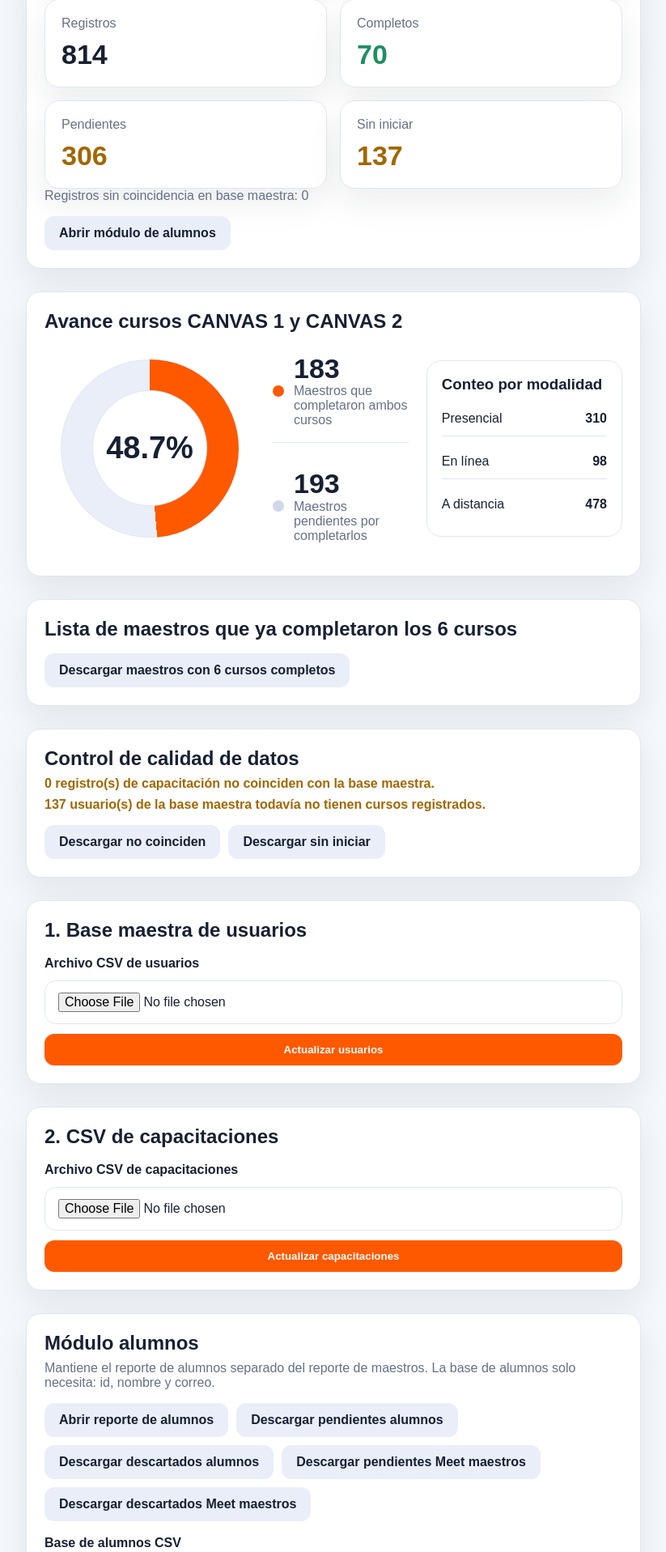
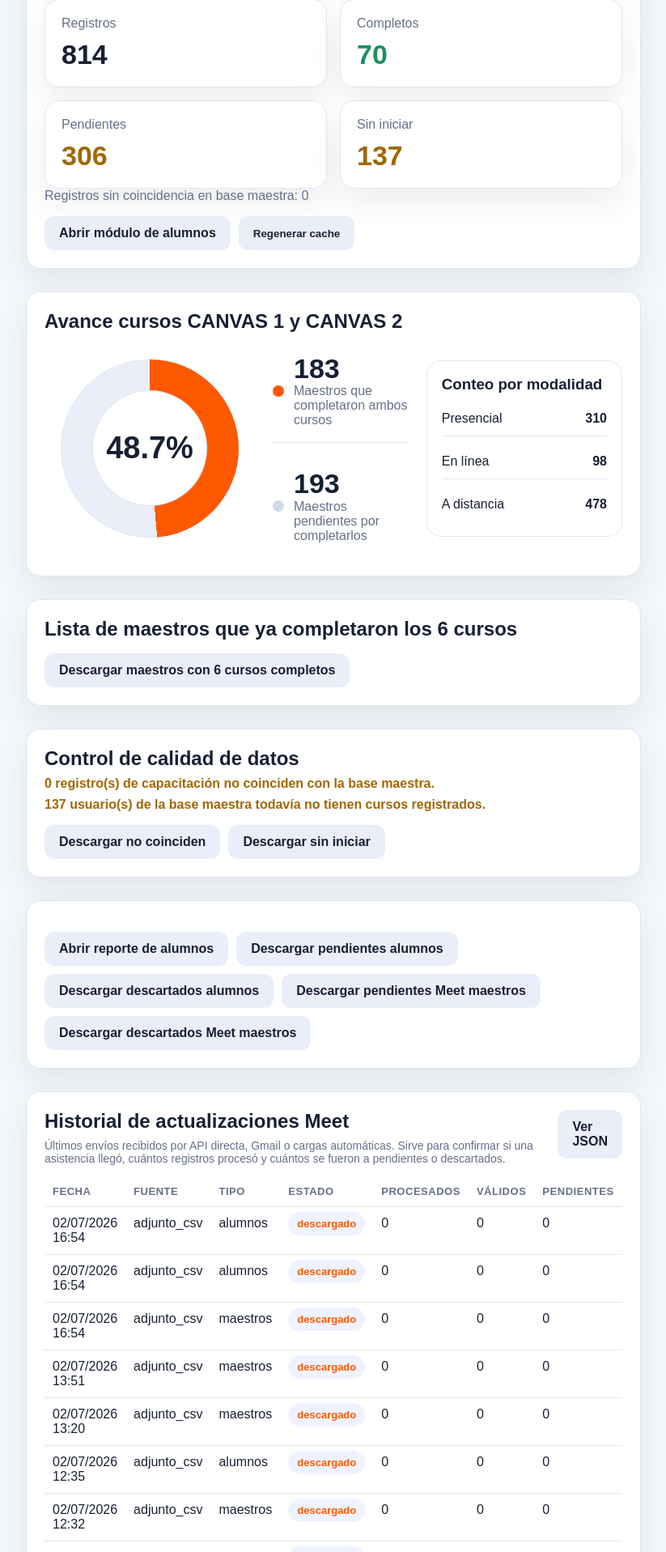
Before and after one commit to renauds25/reporte-canvas, a Flask app: page /admin/panel in a window 1280 px wide. Shown: the part 390-2307 px from the top of the page at 81% size, without its empty margins (228-1051 px from the left). Run offline with Flask 3, Linux system fonts and the light colour scheme; a user stored in the database is signed in; data comes from the database, SQL or seed files in the repository; parts of the project's set-up code (start-up, migrations or seed data) failed here and were passed over.

Commit message:
Simplificar panel admin

```diff
--- a/app.py
+++ b/app.py
@@ -96,7 +96,7 @@ MODALIDADES = MODALIDADES_OFICIALES
 ALUMNOS_CURSO_OFICIAL = os.getenv("ALUMNOS_CURSO_OFICIAL", "CURSO DE ALUMNOS")
 ALUMNOS_CURSOS_OFICIALES = [ALUMNOS_CURSO_OFICIAL]
 ALUMNOS_MODALIDADES = ["A distancia"]
-ALUMNOS_MINUTOS_MINIMOS = int(os.getenv("ALUMNOS_MINUTOS_MINIMOS", "5"))
+ALUMNOS_MINUTOS_MINIMOS = int(os.getenv("ALUMNOS_MINUTOS_MINIMOS", "30"))
 MAESTROS_MINUTOS_MINIMOS = int(os.getenv("MAESTROS_MINUTOS_MINIMOS", "30"))
 MAESTROS_HORARIOS_TOLERANCIA_MINUTOS = int(os.getenv("MAESTROS_HORARIOS_TOLERANCIA_MINUTOS", "15"))
 
@@ -184,6 +184,39 @@ def parse_date(value: str) -> datetime:
         except ValueError:
             continue
     return datetime.min
+
+
+def mexico_now() -> datetime:
+    return datetime.now(ZoneInfo("America/Mexico_City"))
+
+
+def mexico_now_label() -> str:
+    return mexico_now().strftime("%d/%m/%Y %H:%M")
+
+
+def parse_datetime_flexible(value: Any) -> datetime:
+    text = clean(value)
+    if not text:
+        return datetime.min
+
+    for fmt in (
+        "%d/%m/%Y %H:%M",
+        "%d/%m/%Y %H:%M:%S",
+        "%Y-%m-%d %H:%M:%S",
+        "%Y-%m-%dT%H:%M:%S",
+        "%Y-%m-%dT%H:%M",
+        "%Y-%m-%d",
+        "%d/%m/%Y",
+    ):
+        try:
+            return datetime.strptime(text[:19], fmt) if "T" in fmt and len(text) > 19 else datetime.strptime(text, fmt)
+        except ValueError:
+            continue
+
+    try:
+        return datetime.fromisoformat(text.replace("Z", "+00:00")).replace(tzinfo=None)
+    except ValueError:
+        return datetime.min
 
 def get_last_update_label(path: Path = CAPACITACIONES_PATH) -> str:
     if path.exists():
@@ -877,15 +910,23 @@ def process_direct_meet_upload(metadata: dict[str, str], content: bytes) -> dict
             "origen": "api_directa",
             "asunto": subject,
             "fecha_reunion": fecha_reunion,
-            "fecha_descarga": datetime.now().strftime("%d/%m/%Y %H:%M"),
+            "fecha_descarga": mexico_now_label(),
             "estado": "procesado",
             "tipo": tipo,
             "detalle": build_ingesta_detalle_json(tipo, resultado),
         }])
 
-    resultado_bd = sincronizar_bd_desde_csv()
-
-    return {
+    try:
+        resultado_bd = sincronizar_bd_meet_api_ligero(tipo)
+        advertencia_bd = ""
+    except Exception as exc:
+        resultado_bd = {
+            "ok": False,
+            "error": f"La asistencia se procesó, pero no se pudo actualizar BD/cache: {exc}",
+        }
+        advertencia_bd = resultado_bd["error"]
+
+    response_payload = {
         "ok": True,
         "duplicado": False,
         "tipo": tipo,
@@ -894,6 +935,10 @@ def process_direct_meet_upload(metadata: dict[str, str], content: bytes) -> dict
         "resultado": resultado,
         "bd": resultado_bd,
     }
+    if advertencia_bd:
+        response_payload["advertencia"] = advertencia_bd
+
+    return response_payload
 
 
 
@@ -952,22 +997,44 @@ def enrich_ingesta_row(row: dict[str, Any]) -> dict[str, Any]:
     item["error"] = clean(detalle.get("error", ""))
     item["mensaje_detalle"] = clean(detalle.get("mensaje", ""))
     item["es_error"] = clean(item.get("estado", "")).lower().startswith("error") or bool(item["error"])
+    item["fecha_orden"] = parse_datetime_flexible(
+        item.get("fecha_descarga")
+        or item.get("actualizado_en")
+        or item.get("creado_en")
+    ).isoformat()
     return item
 
 
+def ordenar_ingestas_admin(rows: list[dict[str, Any]], limite: int) -> list[dict[str, Any]]:
+    enriquecidas = [enrich_ingesta_row(row) for row in rows]
+
+    def key(item: dict[str, Any]) -> tuple[datetime, int]:
+        fecha = parse_datetime_flexible(
+            item.get("fecha_descarga")
+            or item.get("fecha_orden")
+            or item.get("actualizado_en")
+            or item.get("creado_en")
+        )
+        prioridad_api = 1 if norm(item.get("origen")) == "api_directa" else 0
+        return fecha, prioridad_api
+
+    return sorted(enriquecidas, key=key, reverse=True)[:limite]
+
+
 def leer_ingestas_recientes_admin(limite: int = 12) -> list[dict[str, Any]]:
+    limite_busqueda = max(limite * 5, 100)
     try:
         if database_url_configurada():
             from database_postgres import leer_ingestas_recientes_postgres
 
-            rows = leer_ingestas_recientes_postgres(limite=limite)
+            rows = leer_ingestas_recientes_postgres(limite=limite_busqueda)
         else:
             from database import leer_ingestas_recientes
 
-            rows = leer_ingestas_recientes(limite=limite)
+            rows = leer_ingestas_recientes(limite=limite_busqueda)
 
         if rows:
-            return [enrich_ingesta_row(row) for row in rows]
+            return ordenar_ingestas_admin(rows, limite)
     except Exception as exc:
         print(f"AVISO: No se pudieron leer ingestas desde BD. Usando CSV. Detalle: {exc}", file=sys.stderr)
 
@@ -981,8 +1048,7 @@ def leer_ingestas_recientes_admin(limite: int = 12) -> list[dict[str, Any]]:
         print(f"AVISO: No se pudo leer historial de ingestas CSV. Detalle: {exc}", file=sys.stderr)
         return []
 
-    rows = list(reversed(rows[-limite:]))
-    return [enrich_ingesta_row(row) for row in rows]
+    return ordenar_ingestas_admin(rows, limite)
 
 def normalize_gmail_label_name(label_name: str) -> str:
     return clean(label_name) or "meet_python_descargado"
@@ -1810,6 +1876,90 @@ def regenerate_report_cache() -> dict[str, Any]:
     }
 
 
+def regenerate_report_cache_for_tipo(tipo: str) -> dict[str, Any]:
+    tipo = "alumno" if normalize_meet_tipo(tipo) == "alumnos" or clean(tipo).lower() == "alumno" else "maestro"
+    invalidate_report_cache(tipo)
+    reporte = get_report_payload(tipo, force_refresh=True)
+    return {
+        "cache_enabled": REPORT_CACHE_ENABLED,
+        "tipo": tipo,
+        "total_personas": reporte.get("total_personas", 0),
+        "total_registros": reporte.get("total_registros", 0),
+        "cache": str(report_cache_path(tipo)),
+    }
+
+
+def sincronizar_bd_meet_api_ligero(tipo: str) -> dict[str, Any]:
+    """Sincroniza solo las tablas afectadas por una ingesta Meet directa.
+
+    Evita reconstruir toda la BD en cada llamada de Apps Script, reduciendo
+    timeouts/500 en Render. Para limpiezas manuales o cambios grandes, sigue
+    usando `python app.py sincronizar-bd`.
+    """
+    tipo_normalizado = normalize_meet_tipo(tipo)
+    tipo_db = "maestro" if tipo_normalizado == "maestros" else "alumno"
+
+    if not database_url_configurada():
+        resultado = sincronizar_bd_desde_csv()
+        resultado["modo"] = "sincronizacion_completa_sqlite"
+        return resultado
+
+    from database_postgres import (
+        crear_engine_postgres,
+        ejecutar,
+        importar_auxiliares_pg,
+        importar_capacitaciones_pg,
+        importar_ingestas_pg,
+        inicializar_postgres,
+        resumen_postgres,
+    )
+
+    if tipo_db == "maestro":
+        capacitaciones_path = CAPACITACIONES_PATH
+        pendientes_path = MAESTROS_PENDIENTES_MEET_PATH
+        descartados_path = MAESTROS_DESCARTADOS_MEET_PATH
+        cache_tipo = "maestro"
+    else:
+        capacitaciones_path = ALUMNOS_CAPACITACIONES_PATH
+        pendientes_path = ALUMNOS_PENDIENTES_PATH
+        descartados_path = ALUMNOS_DESCARTADOS_PATH
+        cache_tipo = "alumno"
+
+    engine = crear_engine_postgres()
+    with engine.begin() as conexion:
+        inicializar_postgres(conexion)
+        capacitaciones = importar_capacitaciones_pg(conexion, capacitaciones_path, tipo_db)
+
+        ejecutar(conexion, "DELETE FROM pendientes_revision WHERE tipo = :tipo", {"tipo": tipo_db})
+        ejecutar(conexion, "DELETE FROM descartados WHERE tipo = :tipo", {"tipo": tipo_db})
+
+        pendientes = importar_auxiliares_pg(conexion, pendientes_path, tipo_db, "pendientes_revision")
+        descartados = importar_auxiliares_pg(conexion, descartados_path, tipo_db, "descartados")
+        ingestas = importar_ingestas_pg(conexion, ALUMNOS_MEET_PROCESADOS_PATH)
+        resumen = resumen_postgres(conexion)
+
+    try:
+        cache = regenerate_report_cache_for_tipo(cache_tipo)
+    except Exception as exc:
+        cache = {
+            "cache_enabled": REPORT_CACHE_ENABLED,
+            "error": f"No se pudo regenerar cache {cache_tipo}: {exc}",
+        }
+
+    return {
+        "ok": True,
+        "database_backend": "postgresql",
+        "modo": "incremental_meet_api",
+        "tipo": tipo_db,
+        "capacitaciones_importadas": capacitaciones,
+        "pendientes_importados": pendientes,
+        "descartados_importados": descartados,
+        "ingestas_importadas": ingestas,
+        "tablas": resumen,
+        "cache": cache,
+    }
+
+
 def sync_bd_safe() -> dict[str, Any]:
     try:
         return sincronizar_bd_desde_csv()
@@ -2154,6 +2304,31 @@ def admin_panel():
     return render_template("admin.html", logged_in=True, error=None, reporte=reporte, ingestas=ingestas)
 
 
+@app.post("/admin/cache/regenerar")
+@report_login_required
+@login_required
+def admin_regenerar_cache():
+    try:
+        cache = regenerate_report_cache()
+        ok = True
+        error = ""
+    except Exception as exc:
+        cache = {}
+        ok = False
+        error = f"No se pudo regenerar cache: {exc}"
+
+    if wants_json_response():
+        status = 200 if ok else 500
+        return jsonify({"ok": ok, "cache": cache, "error": error}), status
+
+    if not ok:
+        reporte = get_report_payload("maestro")
+        ingestas = leer_ingestas_recientes_admin()
+        return render_template("admin.html", logged_in=True, error=error, reporte=reporte, ingestas=ingestas)
+
+    return redirect(url_for("admin_panel", updated="cache"))
+
+
 @app.get("/admin/api/ingestas")
 @report_login_required
 @login_required
--- a/data/alumnos/capacitaciones.csv
+++ b/data/alumnos/capacitaciones.csv
@@ -199,7 +199,6 @@ id,nombre,correo,curso,modalidad,fecha_actualizacion
 23144,YERIK IVAN RODRIGUEZ MORALES,yerik.rodriguez@iest.edu.mx,CURSO DE ALUMNOS,A distancia,01/07/2026
 24342,YULIANA ALVAREZ RODRIGUEZ,yuliana.alvarez01@iest.edu.mx,CURSO DE ALUMNOS,A distancia,01/07/2026
 26205,ZIOMARA JACQUELINE VENEGAS IBARRA,jacqueline.venegas@iest.edu.mx,CURSO DE ALUMNOS,A distancia,01/07/2026
-17912,renaud santos rocha,renaud.santos@iest.edu.mx,CURSO DE ALUMNOS,A distancia,01/07/2026
 24188,XIMENA GUADALUPE ALARCON GUERRERO,ximena.alarcon@iest.edu.mx,CURSO DE ALUMNOS,A distancia,30/06/2026
 25859,CARLOS AVELINO ANDRADE BALBOA,carlos.andrade02@iest.edu.mx,CURSO DE ALUMNOS,A distancia,30/06/2026
 22495,AARON BAUTISTA ORTA,aaron.bautista@iest.edu.mx,CURSO DE ALUMNOS,A distancia,30/06/2026
--- a/data/maestros/horarios_cursos.csv
+++ b/data/maestros/horarios_cursos.csv
@@ -17,7 +17,7 @@ CANVAS 3. GRUPOS (EQUIPOS).,A distancia,12/08/2026,09:00,11:30
 CANVAS 3. GRUPOS (EQUIPOS).,A distancia,12/08/2026,16:30,19:00
 CANVAS 4. RÚBRICAS.,A distancia,13/08/2026,09:00,11:30
 CANVAS 4. RÚBRICAS.,A distancia,13/08/2026,16:30,19:00
-CANVAS 5. FOROS DE DISCUSIÓN Y SPEEDGRADER.,A distancia,14/08/2026,09:00,11:30
-CANVAS 5. FOROS DE DISCUSIÓN Y SPEEDGRADER.,A distancia,14/08/2026,16:30,19:00
+CANVAS 5. FOROS DE DISCUSIÓN.,A distancia,14/08/2026,09:00,11:30
+CANVAS 5. FOROS DE DISCUSIÓN.,A distancia,14/08/2026,16:30,19:00
 CANVAS 6. EXÁMENES Y SPEEDGRADER.,A distancia,25/08/2026,09:00,12:00
 CANVAS 6. EXÁMENES Y SPEEDGRADER.,A distancia,26/08/2026,16:00,19:00
--- a/migrar_csv_a_bd.py
+++ b/migrar_csv_a_bd.py
@@ -17,6 +17,7 @@ from database import (  # noqa: E402
     ALUMNOS_PENDIENTES_PATH,
     ALUMNOS_USUARIOS_PATH,
     DATABASE_PATH,
+    CURSOS_MAESTROS,
     MAESTROS_CAPACITACIONES_PATH,
     MAESTROS_DESCARTADOS_MEET_PATH,
     MAESTROS_PENDIENTES_MEET_PATH,
@@ -44,9 +45,12 @@ def migrar_csv_a_sqlite(reiniciar: bool = True, db_path: Path = DATABASE_PATH) -
         if reiniciar:
             reiniciar_datos(conexion)
 
+        cursos_base_total = importar_cursos_base(conexion)
         resultado = {
             "backend": "sqlite",
-            "cursos_base": importar_cursos_base(conexion),
+            "cursos_base": cursos_base_total,
+            "cursos_base_maestros": len(CURSOS_MAESTROS),
+            "cursos_base_alumnos": 1,
             "usuarios_maestros": importar_usuarios(conexion, MAESTROS_USUARIOS_PATH, "maestro"),
             "usuarios_alumnos": importar_usuarios(conexion, ALUMNOS_USUARIOS_PATH, "alumno"),
             "capacitaciones_maestros": importar_capacitaciones(conexion, MAESTROS_CAPACITACIONES_PATH, "maestro"),
--- a/static/css/styles.css
+++ b/static/css/styles.css
@@ -1403,3 +1403,48 @@ code {
         flex-direction: column;
     }
 }
+
+.inline-form {
+    display: inline-flex;
+    margin: 0;
+}
+
+.manual-flow-grid {
+    display: grid;
+    grid-template-columns: repeat(auto-fit, minmax(260px, 1fr));
+    gap: 1rem;
+    margin: 1.5rem 0;
+}
+
+.manual-flow-card {
+    border: 1px solid var(--border, #d9e2ef);
+    border-radius: 18px;
+    padding: 1rem;
+    background: rgba(246, 249, 255, 0.7);
+}
+
+.manual-flow-card h3 {
+    margin-top: 0;
+}
+
+.manual-flow-card code,
+.code-note code {
+    display: inline-block;
+    padding: 0.18rem 0.4rem;
+    border-radius: 8px;
+    background: #eef3fb;
+    color: #172033;
+    font-size: 0.92em;
+}
+
+.code-note {
+    margin: 1rem 0;
+    padding: 1rem;
+    border-radius: 16px;
+    background: #fff7ed;
+    border: 1px solid #fed7aa;
+}
+
+.code-note p {
+    margin-top: 0;
+}
--- a/templates/admin.html
+++ b/templates/admin.html
@@ -12,7 +12,7 @@
         <div>
             <p class="eyebrow">Panel admin</p>
             <h1>Actualizar reporte Canvas LMS</h1>
-            <p class="subtitle">Sube la base maestra de usuarios y el CSV diario de capacitaciones.</p>
+            <p class="subtitle">Panel de control para revisar el estado, regenerar cache y descargar archivos de apoyo.</p>
         </div>
         <a class="admin-link" href="/">Ver reporte</a>
     </header>
@@ -63,6 +63,9 @@
                 <p class="muted">Registros sin coincidencia en base maestra: <span id="adminTotalSinCoincidencia">{{ reporte.total_registros_sin_coincidencia }}</span></p>
                 <div class="actions">
                     <a class="btn secondary" href="{{ url_for('alumnos') }}">Abrir módulo de alumnos</a>
+                    <form method="post" action="/admin/cache/regenerar" class="inline-form">
+                        <button class="btn secondary" type="submit">Regenerar cache</button>
+                    </form>
                 </div>
             </section>
 
@@ -128,29 +131,6 @@
             </section>
 
             <section class="section panel">
-                <h2>1. Base maestra de usuarios</h2>
-
-                <form method="post" action="/admin/upload/usuarios" enctype="multipart/form-data" class="form admin-upload-form" data-upload-type="usuarios">
-                    <label for="usuarios">Archivo CSV de usuarios</label>
-                    <input id="usuarios" name="archivo" type="file" accept=".csv" required>
-                    <button class="btn" type="submit">Actualizar usuarios</button>
-                </form>
-            </section>
-
-            <section class="section panel">
-                <h2>2. CSV de capacitaciones</h2>
-
-                <form method="post" action="/admin/upload/capacitaciones" enctype="multipart/form-data" class="form admin-upload-form" data-upload-type="capacitaciones">
-                    <label for="capacitaciones">Archivo CSV de capacitaciones</label>
-                    <input id="capacitaciones" name="archivo" type="file" accept=".csv" required>
-                    <button class="btn" type="submit">Actualizar capacitaciones</button>
-                </form>
-            </section>
-
-            <section class="section panel">
-                <h2>Módulo alumnos</h2>
-                <p class="muted">Mantiene el reporte de alumnos separado del reporte de maestros. La base de alumnos solo necesita: id, nombre y correo.</p>
-
                 <div class="actions">
                     <a class="btn secondary" href="{{ url_for('alumnos') }}">Abrir reporte de alumnos</a>
                     <a class="btn secondary" href="/admin/download/alumnos/pendientes">Descargar pendientes alumnos</a>
@@ -158,39 +138,6 @@
                     <a class="btn secondary" href="/admin/download/maestros/meet-pendientes">Descargar pendientes Meet maestros</a>
                     <a class="btn secondary" href="/admin/download/maestros/meet-descartados">Descargar descartados Meet maestros</a>
                 </div>
-
-                <form method="post" action="/admin/upload/alumnos/usuarios" enctype="multipart/form-data" class="form admin-upload-form" data-upload-type="alumnos_usuarios">
-                    <label for="alumnosUsuarios">Base de alumnos CSV</label>
-                    <input id="alumnosUsuarios" name="archivo" type="file" accept=".csv" required>
-                    <button class="btn" type="submit">Actualizar base de alumnos</button>
-                </form>
-
-                <form method="post" action="/admin/upload/alumnos/meet" enctype="multipart/form-data" class="form admin-upload-form" data-upload-type="alumnos_meet">
-                    <label for="alumnosMeet">Reporte CSV de Google Meet</label>
-                    <input id="alumnosMeet" name="archivo" type="file" accept=".csv" required>
-
-                    <label for="alumnosCurso">Nombre del curso</label>
-                    <input id="alumnosCurso" name="curso" type="text" value="CURSO DE ALUMNOS" required>
-
-                    <label for="alumnosFecha">Fecha de actualización</label>
-                    <input id="alumnosFecha" name="fecha_actualizacion" type="date">
-
-                    <p class="muted small-note">Se toman Nombre, Apellido, Correo electrónico y Duración. Solo pasan alumnos con 30 minutos o más.</p>
-                    <button class="btn" type="submit">Procesar asistencia Meet</button>
-                </form>
-
-                <form method="post" action="/admin/alumnos/descargar-meet" class="form">
-                    <h3>Automatización Gmail / Google Meet</h3>
-                    <p class="muted small-note">Busca correos procesados por Apps Script, descarga los CSV adjuntos y procesa los registros nuevos. Al terminar, etiqueta los correos en Gmail como meet_python_descargado para no volver a descargarlos. Los asuntos [MEET ALUMNOS] se procesan en alumnos; [MEET MAESTROS] se procesan en maestros usando data/maestros/horarios_cursos.csv.</p>
-
-                    <label for="alumnosCursoGmail">Nombre del curso</label>
-                    <input id="alumnosCursoGmail" name="curso" type="text" value="CURSO DE ALUMNOS" required>
-
-                    <label for="alumnosMeetQuery">Búsqueda en Gmail</label>
-                    <input id="alumnosMeetQuery" name="query" type="text" value='subject:"Asistencia procesada" has:attachment newer_than:60d -label:meet_python_descargado -label:meet_python_error'>
-
-                    <button class="btn" type="submit">Descargar CSV de Meet desde Gmail</button>
-                </form>
             </section>
 
             <section class="section panel admin-ingestas-panel">
```
Also changed, not shown: database.py (+32 -6 lines), database_postgres.py (+9 -5 lines), README_API_MEET_DIRECTA.md (deleted), README_CARGA_MANUAL.md (deleted), data/alumnos/usuarios.csv, data/capacitaciones.csv.
